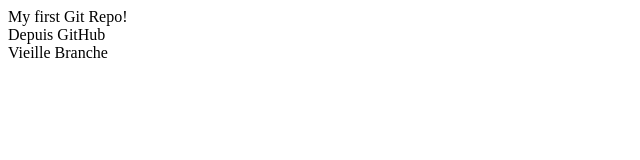
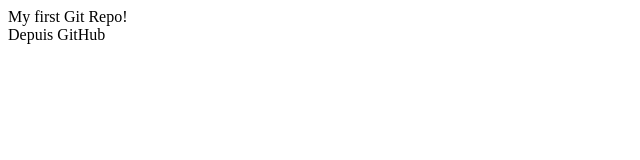
Before and after one commit to superjojo55/Super-Jojo-Premier, a plain HTML site: page index.html in a window 1280 px wide. Shown: the whole page, without its empty margins (0-640 px from the left). Drawn offline with Linux system fonts and the light colour scheme.

Commit message:
Update index.html

```diff
--- a/index.html
+++ b/index.html
@@ -10,7 +10,6 @@
 
     <div>My first Git Repo!</div>
     <div>Depuis GitHub</div>
-    <div>Vieille Branche</div>
 
 </body>
 </html>
```
